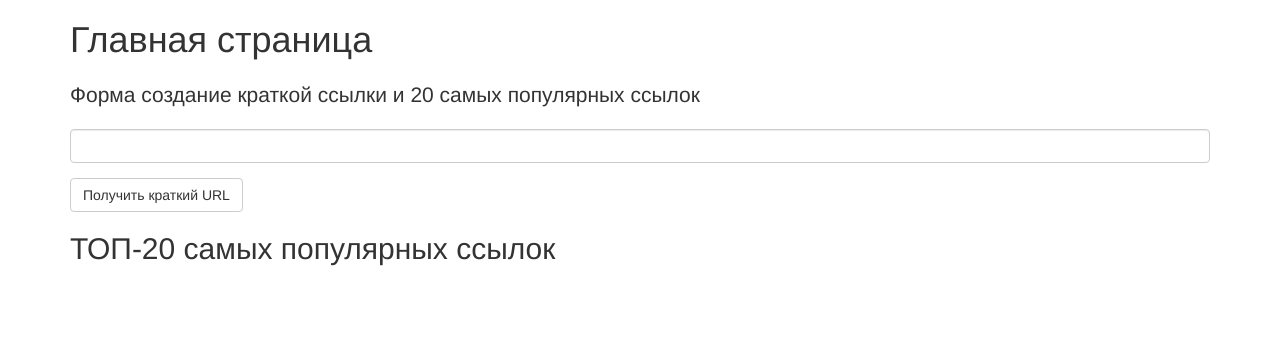
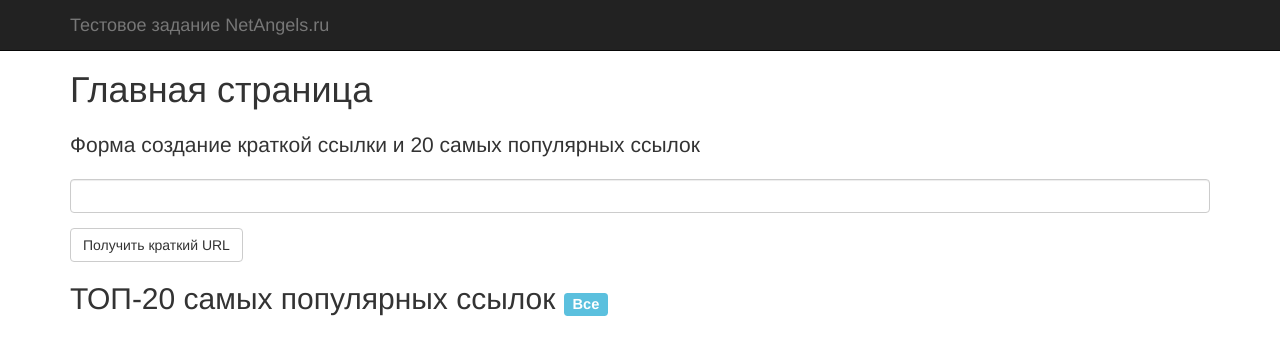
Before and after one commit to alurin/netangels-shorthand, a Django app: template shorthand/templates/homepage.html in a window 1280 px wide. Shown: the top 355 px of the page. Run offline with Django 3.2, Linux system fonts and the light colour scheme; the template is opened without the code that fills it: values that come from a table or form of the project are taken from there, others are empty; parts of the project's set-up code (start-up, migrations or seed data) failed here and were passed over; some libraries are stand-ins or nearby versions.

Commit message:
Add link to homepage and list of short links

```diff
--- a/shorthand/templates/base.html
+++ b/shorthand/templates/base.html
@@ -2,7 +2,7 @@
 <html>
     <head lang="en">
         <meta charset="UTF-8" />
-        <title>Тестовое задания NetAngels.ru</title>
+        <title>Тестовое задания для NetAngels.ru</title>
 
         <!-- Bootstrap -->
         <link href="{{ STATIC_URL }}css/bootstrap.min.css" rel="stylesheet">
@@ -15,7 +15,15 @@
         <![endif]-->
     </head>
     <body>
-        <div class="container">
+         <div class="navbar navbar-inverse navbar-fixed-top" role="navigation">
+              <div class="container">
+                    <div class="navbar-header">
+                        <a class="navbar-brand" href="{% url 'homepage' %}">Тестовое задание NetAngels.ru</a>
+                    </div>
+              </div>
+            </div>
+
+        <div class="container" style="padding-top: 50px;">
             {% block content %}{% endblock %}
         </div><!-- /.container -->
 
--- a/shorthand/templates/homepage.html
+++ b/shorthand/templates/homepage.html
@@ -8,7 +8,7 @@
     {% include "shorthands/blocks/form.html" %}
 
     <div>
-        <h2>ТОП-20 самых популярных ссылок</h2>
+        <h2>ТОП-20 самых популярных ссылок <small><a href="{% url 'shorthand:list' %}" class="label label-info">Все</a></small></h2>
         {% include "shorthands/blocks/list.html" with object_list=popular_shorthands %}
     </div>
 
```
Also changed, not shown: README.md.
